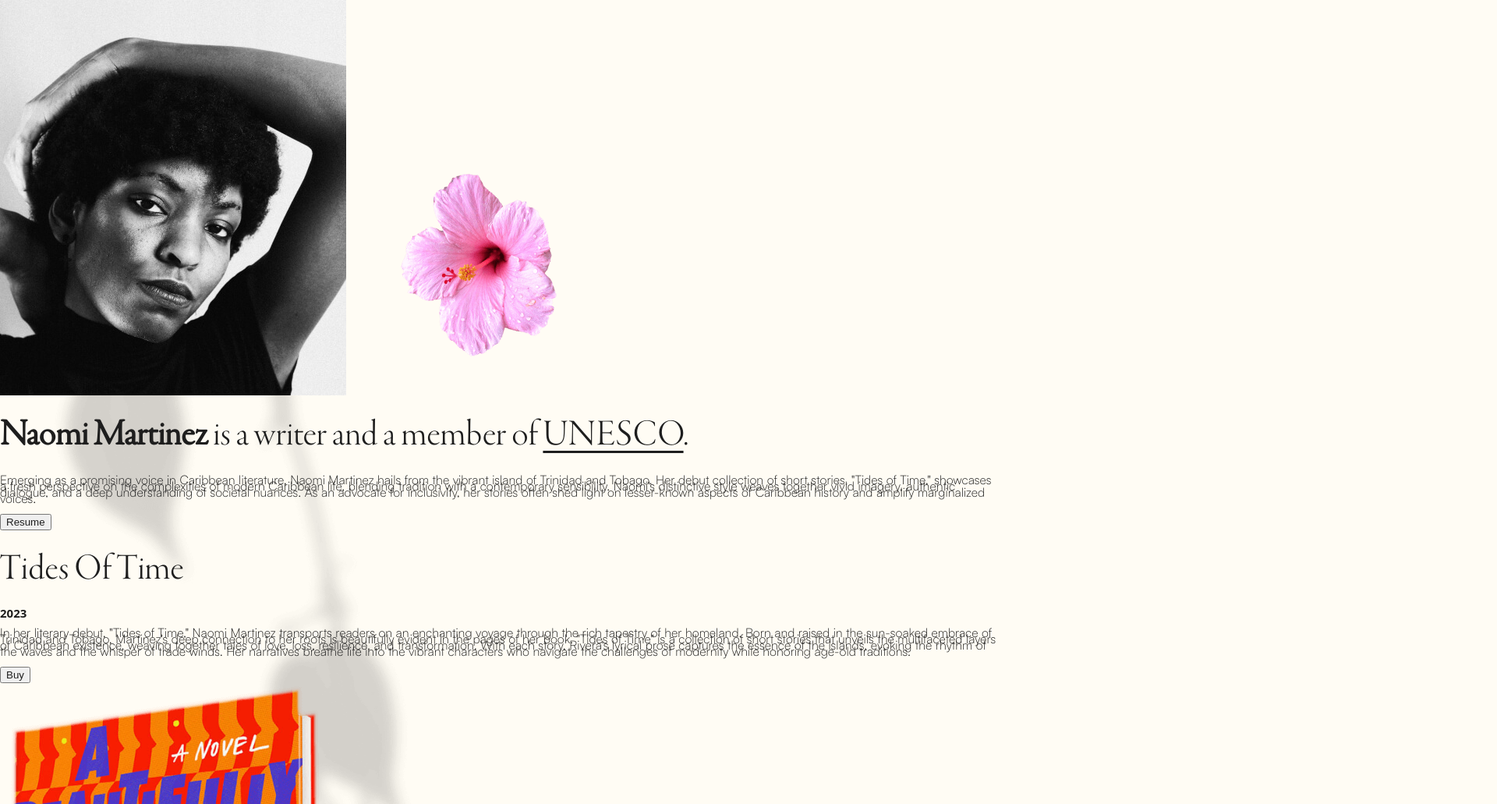
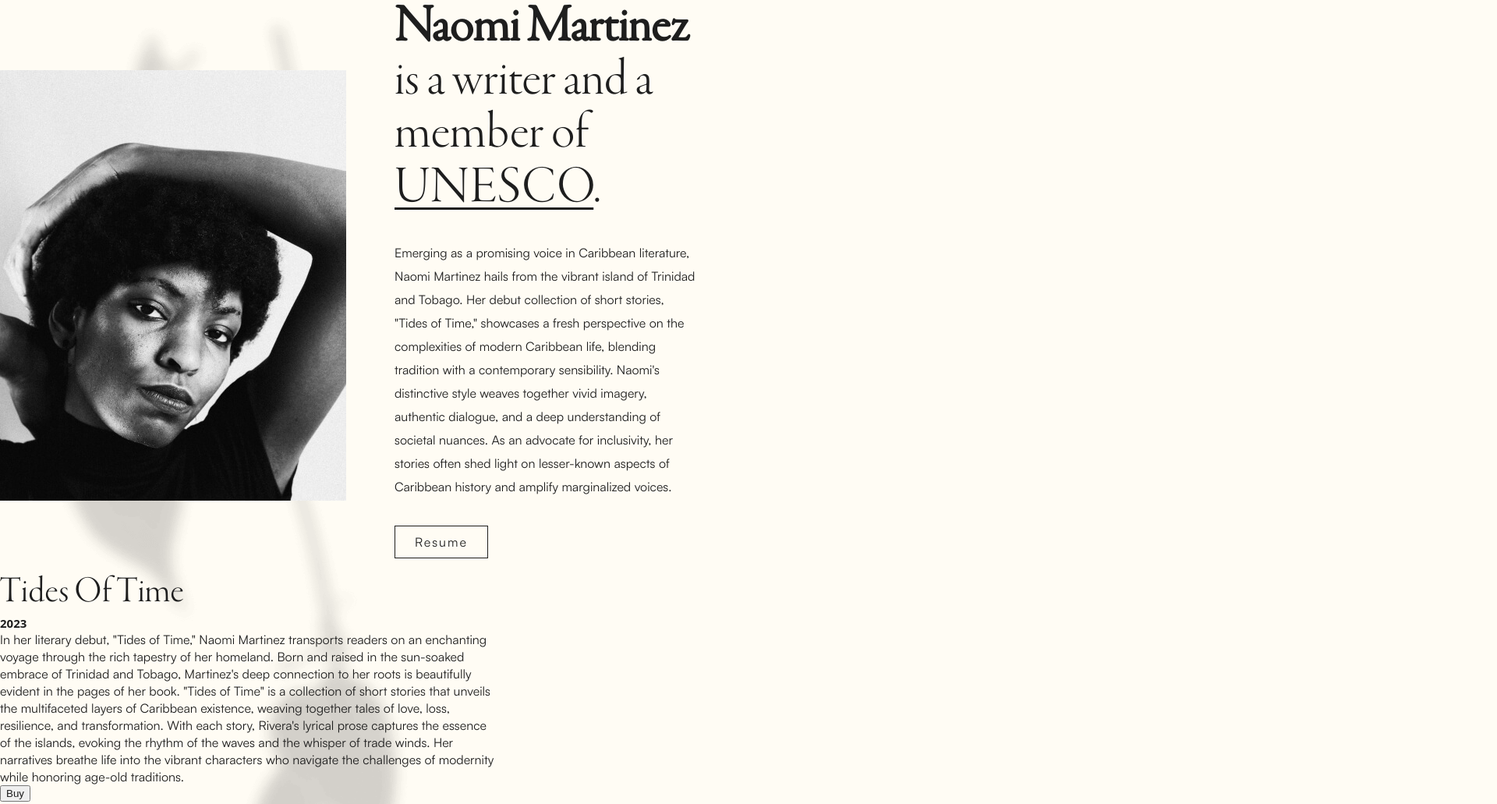
Before and after one commit to derek-day/naomi, a plain HTML site: page naomi.html in a window 1280 px wide. Shown: the part 1125-2156 px from the top of the page at 78% size, 1920 px wide, since content can reach past the window. Drawn offline with Linux system fonts and the light colour scheme.

Commit message:
background and about

```diff
--- a/naomi.css
+++ b/naomi.css
@@ -29,6 +29,10 @@
     --font-size-5: 4.8rem;
     --font-size-6: 9.6rem;
     --font-size-7: 11.6rem;
+
+    --padding-sm: 2rem;
+    --padding-md: 4rem;
+    --padding-lg: 7.5rem;
 }
 
 html {
@@ -42,9 +46,9 @@ html {
 
 body {
     font-family: system-ui;
-    line-height: 0.5;
     background-color: var(--background);
     margin: 0;
+    width: 100%;
 }
 
 .preload * {
@@ -53,6 +57,15 @@ body {
   -moz-transition: none !important;
   -ms-transition: none !important;
   -o-transition: none !important;
+}
+
+body,
+h1,
+h2,
+h3,
+h4,
+p {
+  margin: 0;
 }
 
 h1,
@@ -84,7 +97,6 @@ h1 {
     font-weight: normal;
 }
 
-p,
 li {
     font-family: 'Satoshi-Light';
     font-weight: normal;
@@ -92,6 +104,8 @@ li {
 
 p {
     font-size: 1.6rem;
+    font-family: 'Satoshi-Regular';
+    font-weight: normal;
 }
 
 nav ul {
@@ -100,9 +114,10 @@ nav ul {
     align-items: center;
     flex-wrap: wrap;
     width: 100%;
-    gap: 1.6rem;
+    gap: var(--padding-md);
     list-style-type: none;
     padding-inline-start: 0;
+    margin: calc(var(--padding-sm) - 1rem) 0 var(--padding-sm);
 }
 
 nav li {
@@ -117,7 +132,111 @@ nav h1 {
     text-transform: uppercase;
     font-family: 'Garamond-Regular';
     text-align: center;
-    margin-block-start: 1rem;
+    margin-block-start: 0;
     margin-block-end: 0;
+    margin-top: var(--padding-sm);
     font-size: 4rem;
 }
+
+header {
+    width: 100%;
+    position: relative;
+    background: url("assets/images/header.jpg");
+    height: 1003px;
+    background-repeat: no-repeat;
+    background-size: contain;
+}
+
+#background {
+    /* margin-top: -4rem; */
+    transform: translateY(-4rem);
+    z-index: -1;
+    user-select: none;
+    background-image: url("assets/images/vine.png");
+    width: 100%;
+    /* height: auto; */
+    /* height: 100vh; */
+    height: 2704px;
+    position: absolute;
+    overflow: auto;
+    background-repeat:no-repeat;
+    background-size:contain;
+    -webkit-animation: vibrate 5s cubic-bezier(.36, .07, .19, .97) infinite;
+    animation: vibrate 5s cubic-bezier(.36, .07, .19, .97) infinite;
+    -webkit-transform: translate3d(0, 0, 0);
+    transform: translate3d(0, 0, 0);
+    transition: transform 1.2s cubic-bezier(0.215, 0.61, 0.355, 1);
+}
+
+@keyframes vibrate {
+    0.50%, 10%, 20%, 30%, 40%, 50%
+    {
+      -webkit-transform: translate3d(0.3px, 0.5px, 0);
+      transform: translate3d(0.3px, 0, 0);
+    }
+    5%, 15%, 25%, 35%, 45%
+    {
+      -webkit-transform: translate3d(-0.7px, -0.2px, 0);
+      transform: translate3d(-0.7px, 0, 0);
+    }
+    100% {
+      -webkit-transform: translate3d(0.2px, 0.1px, 0);
+      transform: translate3d(0.2px, 0, 0);
+    }
+}
+
+#about {
+    z-index: 1;
+    display: flex;
+    gap: 6.2rem;
+    width: 100%;
+    height: 100%;
+    justify-content: center;
+    align-items: center;
+    flex-direction: row;
+}
+
+#about img {
+    z-index: 1;
+}
+
+#about img::after {
+    content: "";
+    width: 100%;
+    height: 100%;
+    background: url("assets/images/hibuscus.png") no-repeat -30px -50px fixed;
+    mix-blend-mode: luminosity;
+    top: 10px;
+    right: 5px;
+    position: absolute;
+    display: inline-block;
+    z-index: 2;
+}
+
+#about h1, p {
+    max-width: 50%;
+}
+
+#about h1 {
+    font-size: 6.8rem;
+    line-height: 6.8rem;
+}
+
+#about a {
+    line-height: 7.2rem;
+}
+
+#about p {
+    line-height: 3rem;
+    margin: calc(var(--padding-sm) + 1rem) 0 var(--padding-sm);
+}
+
+.button {
+    text-decoration: none;
+    font-size: 1.6rem;
+    border: 1px solid var(--dark);
+    padding: 1rem 2.5rem;
+    letter-spacing: 0.2rem;
+    font-family: "Satoshi-Regular";
+    font-weight: normal;
+}
--- a/naomi.html
+++ b/naomi.html
@@ -22,30 +22,27 @@
       </nav>
 
       <header>
-        <img src="assets/images/header.jpg">
+        <!-- <img src="assets/images/header.jpg"> -->
       </header>
 
       <!-- Vine background -->
       <section id="background">
-        <img style="z-index:-1; position: absolute;" src="assets/images/vine.png">
+        <!-- <img style="z-index:-1; position: absolute;" src="assets/images/vine.png"> -->
       </section>
 
       <section id="about">
-        <!-- About grid -->
-        <div>
         <!-- Image -->
         <div>
           <img src="assets/images/headshot.jpg">
           <!-- Maybe use ::after for flower instead of another image -->
-            <img src="assets/images/hibuscus.png">
+          <!-- <img src="assets/images/hibuscus.png"> -->
         </div>
 
         <!-- Text -->
         <div>
           <h1><b>Naomi Martinez</b> is a writer and a member of <a href="https://www.unesco.org">UNESCO</a>.</h1>
           <p>Emerging as a promising voice in Caribbean literature, Naomi Martinez hails from the vibrant island of Trinidad and Tobago. Her debut collection of short stories, "Tides of Time," showcases a fresh perspective on the complexities of modern Caribbean life, blending tradition with a contemporary sensibility. Naomi's distinctive style weaves together vivid imagery, authentic dialogue, and a deep understanding of societal nuances. As an advocate for inclusivity, her stories often shed light on lesser-known aspects of Caribbean history and amplify marginalized voices.</p>
-            <button>Resume</button>
-          </div>
+          <a class="button" href="#top">Resume</a>
         </div>
       </section>
 
```
Lines whose indentation alone changed are shown as unchanged.
